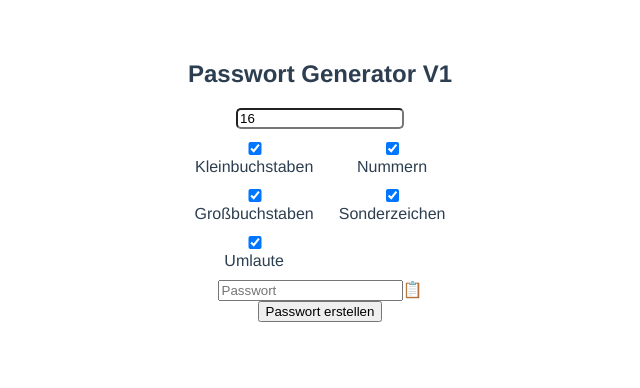
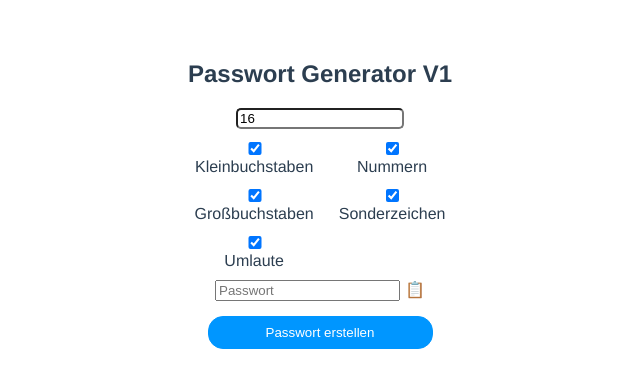
Before and after one commit to ThomasUgh/VuePasswortGenerator, a Vue app in the folder passwordgenerator/: page / in a window 1280 px wide. Shown: the top 388 px of the page, without its empty margins (320-960 px from the left). Built offline with nearby package versions, Linux system fonts and the light colour scheme.

Commit message:
Styling für Copy Symbol & Button + Hover

```diff
--- a/passwordgenerator/src/components/PasswortGenerator.vue
+++ b/passwordgenerator/src/components/PasswortGenerator.vue
@@ -123,6 +123,27 @@ export default {
 </script>
 
 <style>
+.copy {
+  cursor: pointer;
+  margin-left: 5px;
+}
+
+.create_password {
+  width: 225px;
+  border-radius: 15px;
+  margin-top: 15px;
+  display: inline-block;
+  border: 1px solid #0096ff;
+  background-color: #0096ff;
+  color: #ffffff;
+  padding: 8px 16px;
+  transition: background-color 0.4s, color 0.4s;
+}
+.create_password:hover {
+  background-color: transparent;
+  color: #0096ff;
+  cursor: pointer;
+}
 .title {
 }
 
```
